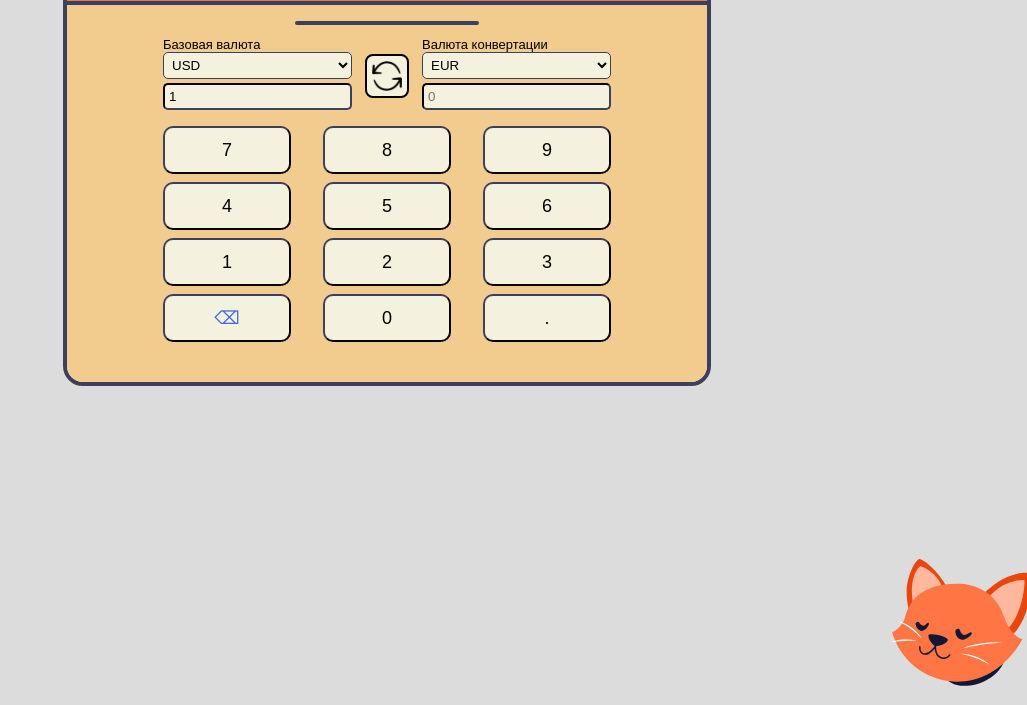
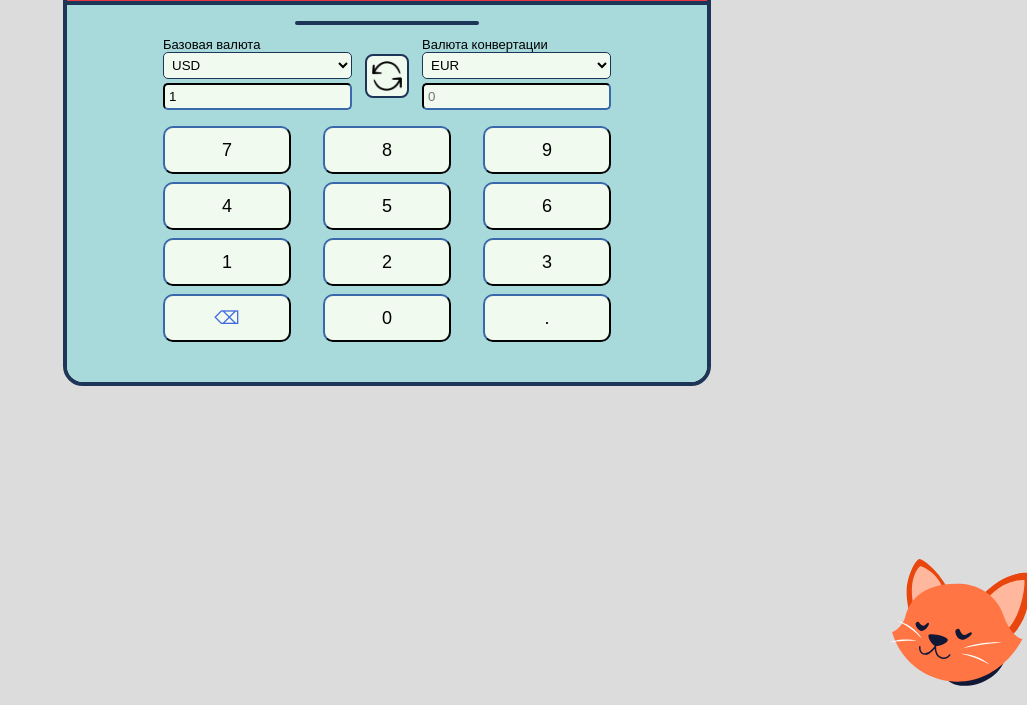
Before and after one commit to ZhenyaGro/CurrensyConverter, a plain HTML site: page index.html in a window 1280 px wide. Shown: the part 112-817 px from the top of the page, without its empty margins (253-1280 px from the left). Drawn offline with Linux system fonts and the light colour scheme; no server answers.

Commit message:
New color palette

```diff
--- a/style.css
+++ b/style.css
@@ -10,7 +10,7 @@ body {
 
 .app {
   display: block;
-  border: 4px solid #3D405B;
+  border: 4px solid #1D3557;
   border-radius: 20px;
   background-color: bisque;
   width: 50vw;
@@ -19,7 +19,7 @@ body {
 }
 
 header {
-  background-color: #E07A5F;
+  background-color: #E63946;
   text-align: center;
   color: white;
   padding-top: 16px;
@@ -27,14 +27,14 @@ header {
 }
 
 hr {
-  border: 2px solid #3D405B;
-  background-color: #3D405B;
+  border: 2px solid #1D3557;
+  background-color: #1D3557;
 }
 
 .workspace {
   padding-top: 16px;
   padding-bottom: 32px;
-  background-color: #F2CC8F;
+  background-color: #A8DADC;
   text-align: center;
   margin: 0 auto;
 }
@@ -76,8 +76,8 @@ hr {
   padding: 4px;
   margin-bottom: 4px;
   border-radius: 5px;
-  border-color: #3D405B;
-  background-color: #F4F1DE;
+  border-color: #1D3557;
+  background-color: #F1FAEE;
   transition: 0.3s;
 }
 
@@ -86,13 +86,13 @@ hr {
   width: 30px;
   padding: 5px;
   border-radius: 8px;
-  border: 2px solid black;
+  border: 2px solid #1D3557;
 }
 
 .rate {
   margin: 0 auto;
-  background-color: #E07A5F;
-  border: 2px solid #3D405B;
+  background-color: #E63946;
+  border: 2px solid #1D3557;
   color: white;
   width: 12vw;
   min-width: 180px;
@@ -112,7 +112,7 @@ hr {
   border-radius: 10px;
   font-size: large;
   display: block;
-  border-color: #3D405B;
+  border-color: #1D3557;
   margin-bottom: 8px;
 }
 
@@ -123,14 +123,14 @@ hr {
 .button_swap,
 .button_number,
 .button_delete {
-  background-color: #F4F1DE;
+  background-color: #F1FAEE;
 }
 
 .button_number:hover,
 .button_delete:hover,
 .button_swap:hover {
-  background-color: #81B29A;
-  color: #F4F1DE;
+  background-color: #457B9D;
+  color: #F1FAEE;
 }
 
 .button_number:active,
@@ -184,7 +184,7 @@ hr {
   .button_number:hover,
   .button_delete:hover,
   .button_swap:hover {
-    background-color: #F4F1DE;
+    background-color: #F1FAEE;
     color: black;
   }
 
@@ -192,7 +192,7 @@ hr {
   .button_delete:active,
   .button_swap:active {
     background-color: #81B29A;
-    color: #F4F1DE;
+    color: #F1FAEE;
   }
 
   .cat-body,
```
